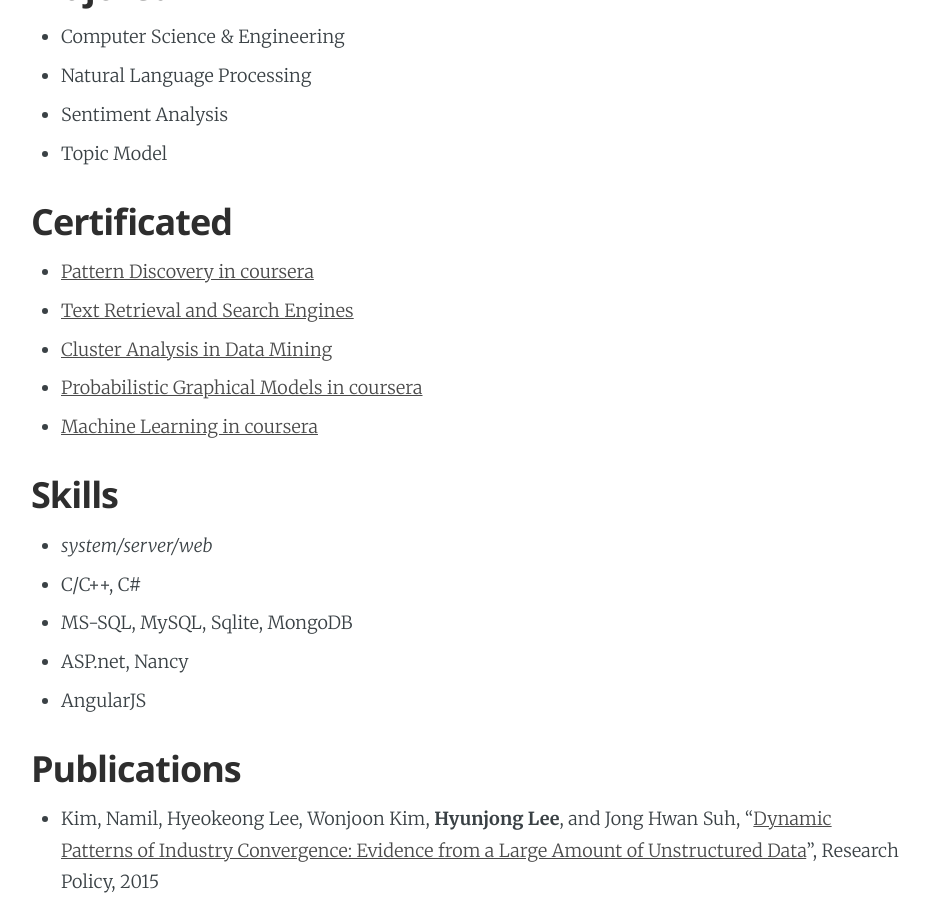
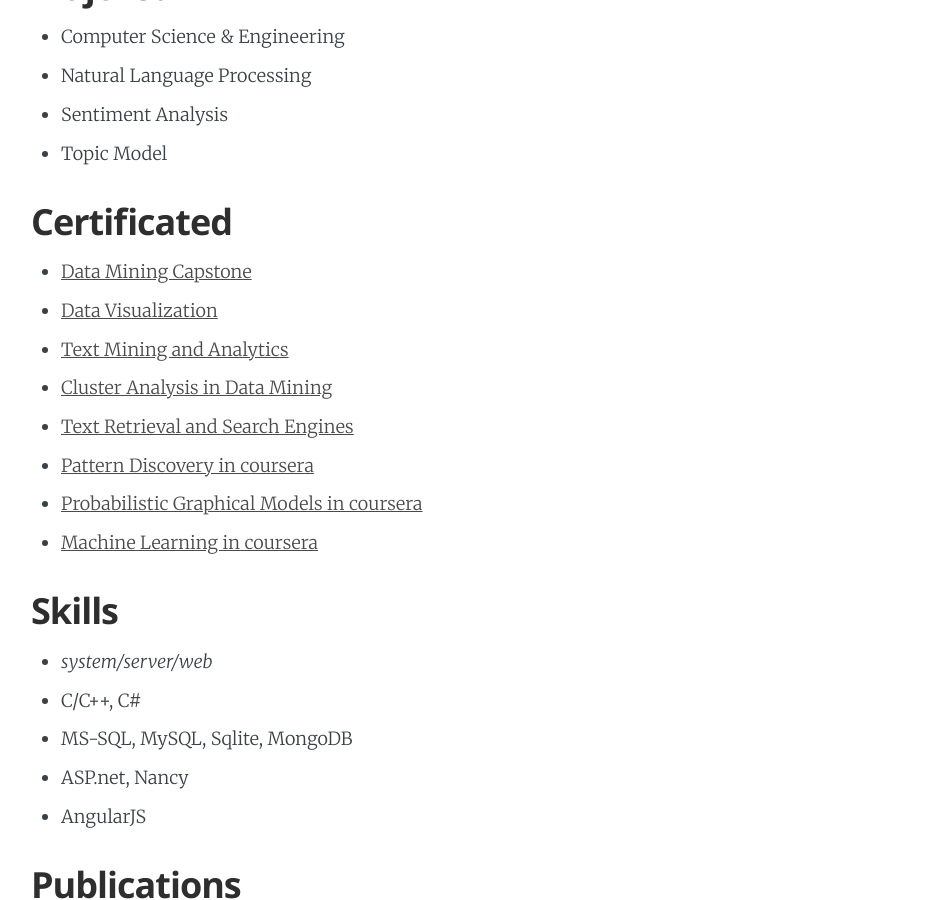
Before and after one commit to hyunjong-lee/hyunjong-lee-prev.github.io, a Jekyll site: the page built from about.markdown, in a window 1280 px wide and 900 px high, scrolled down 638 px. Shown: the whole window, without its empty margins (174-1102 px from the left). Built offline with Jekyll 4.4.1, drawn with Linux system fonts in a browser that asks for light colours.

Commit message:
update coursera certificates

```diff
--- a/about.markdown
+++ b/about.markdown
@@ -26,9 +26,12 @@ date: 2014-12-17 0:00:00
 
 ## Certificated
 
+* [Data Mining Capstone]
+* [Data Visualization]
+* [Text Mining and Analytics]
+* [Cluster Analysis in Data Mining]
+* [Text Retrieval and Search Engines]
 * [Pattern Discovery in coursera]
-* [Text Retrieval and Search Engines]
-* [Cluster Analysis in Data Mining]
 * [Probabilistic Graphical Models in coursera]
 * [Machine Learning in coursera]
 
@@ -59,6 +62,9 @@ date: 2014-12-17 0:00:00
 [Pattern Discovery in coursera]: /assets/pdf/pattern_discovery-coursera.pdf
 [Text Retrieval and Search Engines]: /assets/pdf/text_retrieval_and_search_engine-coursera.pdf
 [Cluster Analysis in Data Mining]: /assets/pdf/cluster_analysis_in_data_mining.pdf
+[Text Mining and Analytics]: /assets/pdf/text_mining_and_analytics-coursera.pdf
+[Data Visualization]: /assets/pdf/data_visualization-coursera.pdf
+[Data Mining Capstone]: /assets/pdf/data_mining_capstone-coursera.pdf
 [Algospot]: https://algospot.com/user/profile/475
 [TopCoder]: http://community.topcoder.com/tc?module=MemberProfile&cr=22735778
 [acmicpc.net]: https://www.acmicpc.net/user/cosmosLee
```
Also changed, not shown: 3 other files.
